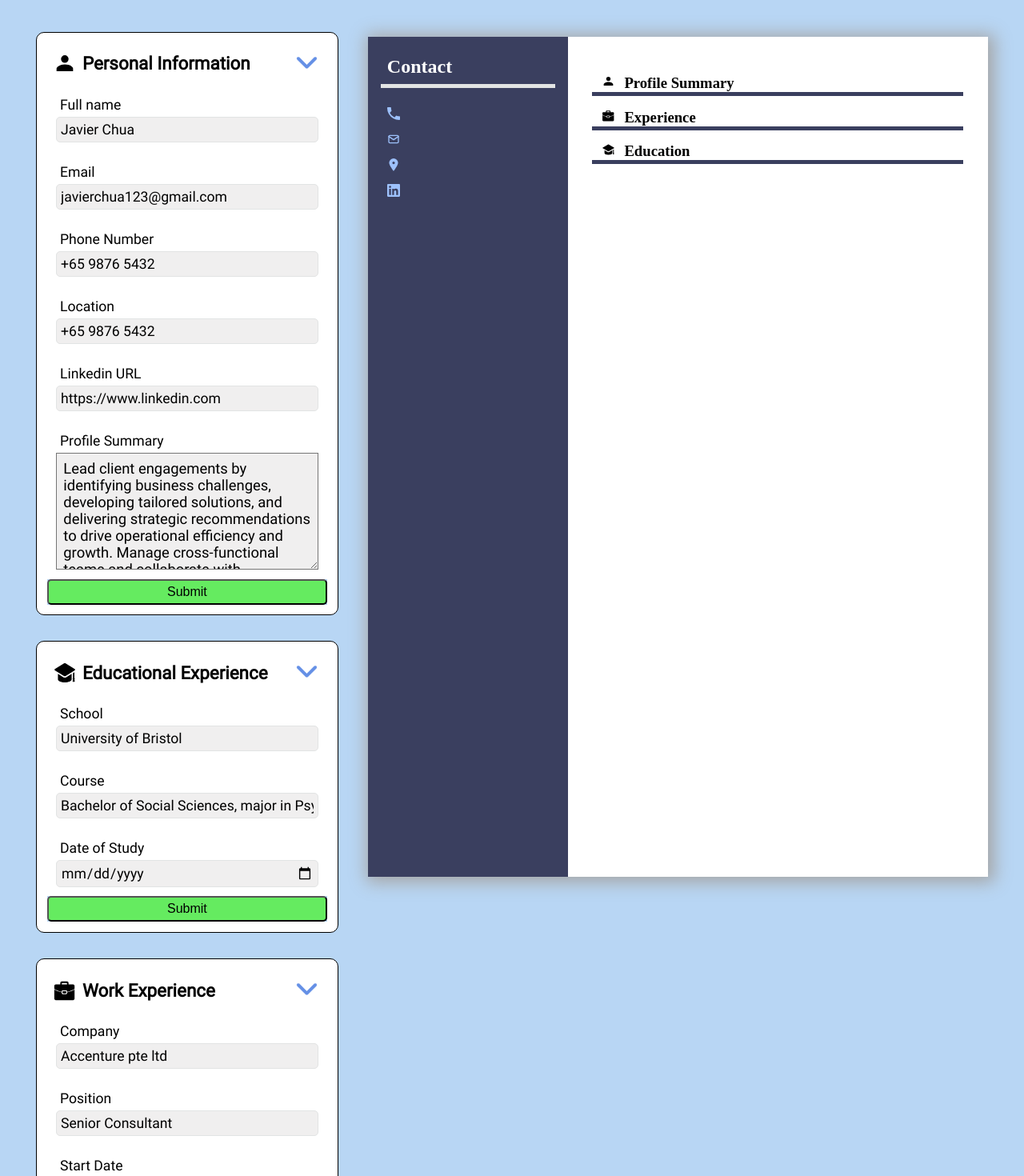
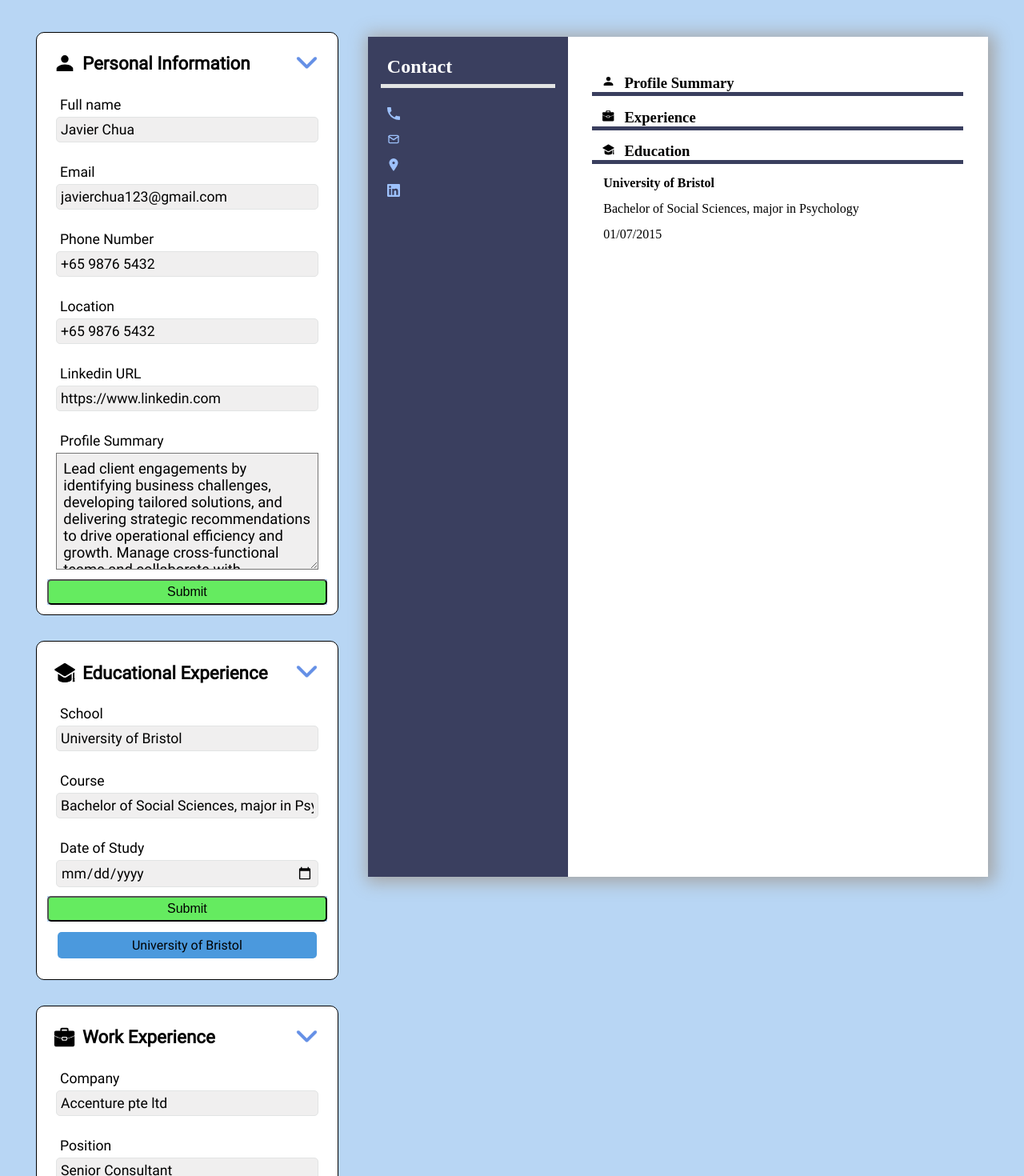
Before and after one commit to dayercher005/CV-Application, a React (Vite) app: page / in a window 1280 px wide. Shown: the top 1470 px of the page at 80% size. Built offline with nearby package versions, Linux system fonts and the light colour scheme.

Commit message:
Editing another state function for Education Section

```diff
--- a/src/App.jsx
+++ b/src/App.jsx
@@ -8,7 +8,11 @@ import './styles/App.css';
 function App() {
 
   const [generalData, setGeneralData] = useState("");
-  const [educationData, setEducationData] = useState("");
+  const [educationData, setEducationData] = useState([{
+        school: "University of Bristol",
+        course: "Bachelor of Social Sciences, major in Psychology",
+        date: "01/07/2015"
+    }]);
   const [practicalData, setPracticalData] = useState("");
 
   const sendGeneralData = (data) => {
--- a/src/components/application.jsx
+++ b/src/components/application.jsx
@@ -10,7 +10,15 @@ function ApplicationSection(
     {generalSection, educationSection, practicalSection}
 ) {
 
+    const EducationSectionGenerator = educationSection.map((section) =>
 
+        <>
+            <h4>{section.school}</h4>
+            <p>{section.course}</p>
+            <p>{section.date}</p>
+        </>
+
+    )
 
     return (
         <div className="applicationSection">
@@ -161,15 +169,9 @@ function ApplicationSection(
                         Education
                     </h3>
 
-                    <h4>
-                        {educationSection.course}
-                    </h4>
-                    <p>
-                        {educationSection.school}
-                    </p>
-                    <p>
-                        {educationSection.date}
-                    </p>
+                    <div>
+                        {EducationSectionGenerator}
+                    </div>
 
                 </div>
 
--- a/src/components/education.jsx
+++ b/src/components/education.jsx
@@ -5,7 +5,12 @@ import "../styles/Sections.css";
 
 function EducationSection({sendEducationSectionDetails}) {
 
-    const [educationSectionList, setEducationSectionList] = useState([]);
+    const [educationSectionList, setEducationSectionList] = useState([{
+        school: "University of Bristol",
+        course: "Bachelor of Social Sciences, major in Psychology",
+        date: "01/07/2015",
+        id: crypto.randomUUID()
+    }]);
 
     const [toggleDropdown, setToggleDropdown] = useState(false);
 
@@ -32,8 +37,8 @@ function EducationSection({sendEducationSectionDetails}) {
     }
 
     const DisplayEducationSectionData = () => {
-        sendEducationSectionDetails(form);
         AddEducationExperience();
+        sendEducationSectionDetails(educationSectionList);
     }
 
     const ButtonHandler = (event) => {
@@ -41,13 +46,15 @@ function EducationSection({sendEducationSectionDetails}) {
     }
 
     const EducationInstitutions = educationSectionList.map((section) =>
-        <div className="submittedSegment">{section.school}</div>
+        <div key={section.id} className="submittedSegment">{section.school}</div>
     )
 
     const AddEducationExperience = () => {
-        setEducationSectionList(
+        const newObject = setEducationSectionList(
             [...educationSectionList, form]
-        );
+        )
+
+        return newObject
     }
 
     return (
--- a/src/components/practical.jsx
+++ b/src/components/practical.jsx
@@ -12,7 +12,8 @@ function PracticalSection({sendPracticalSectionDetails}) {
         position: "Senior Consultant",
         startDate: "01/02/2020",
         endDate: "01/02/2024",
-        description: "Junior IT Consultant with 2+ years of experience leading digital transformation projects for enterprise clients across finance and retail sectors. Expertise in cloud strategy, systems integration, and agile delivery. Adept at collaborating with stakeholders to align technology solutions with business goals. Known for bridging the gap between technical teams and executive leadership to deliver scalable and cost-effective solutions."
+        description: "Junior IT Consultant with 2+ years of experience leading digital transformation projects for enterprise clients across finance and retail sectors. Expertise in cloud strategy, systems integration, and agile delivery. Adept at collaborating with stakeholders to align technology solutions with business goals. Known for bridging the gap between technical teams and executive leadership to deliver scalable and cost-effective solutions.",
+        id: crypto.randomUUID()
     })
 
     const [toggleDropdown, setToggleDropdown] = useState(false);
@@ -52,8 +53,8 @@ function PracticalSection({sendPracticalSectionDetails}) {
     }
 
     const DisplayPracticalSectionData = () => {
-        sendPracticalSectionDetails(section)
-        AddPracticalExperience();
+        AddPracticalExperience()
+        sendPracticalSectionDetails(section);
     }
 
     const ButtonHandler = (event) => {
@@ -65,7 +66,7 @@ function PracticalSection({sendPracticalSectionDetails}) {
     }
 
     const PracticalPositions = practicalSectionList.map((section) =>
-        <div className="submittedSegment">{section.position}</div>
+        <div key={section.id} className="submittedSegment">{section.position}</div>
     )
 
 
--- a/src/styles/App.css
+++ b/src/styles/App.css
@@ -9,5 +9,4 @@
 .cvSections{
   display: flex;
   justify-content: space-evenly;
-
 }
```
